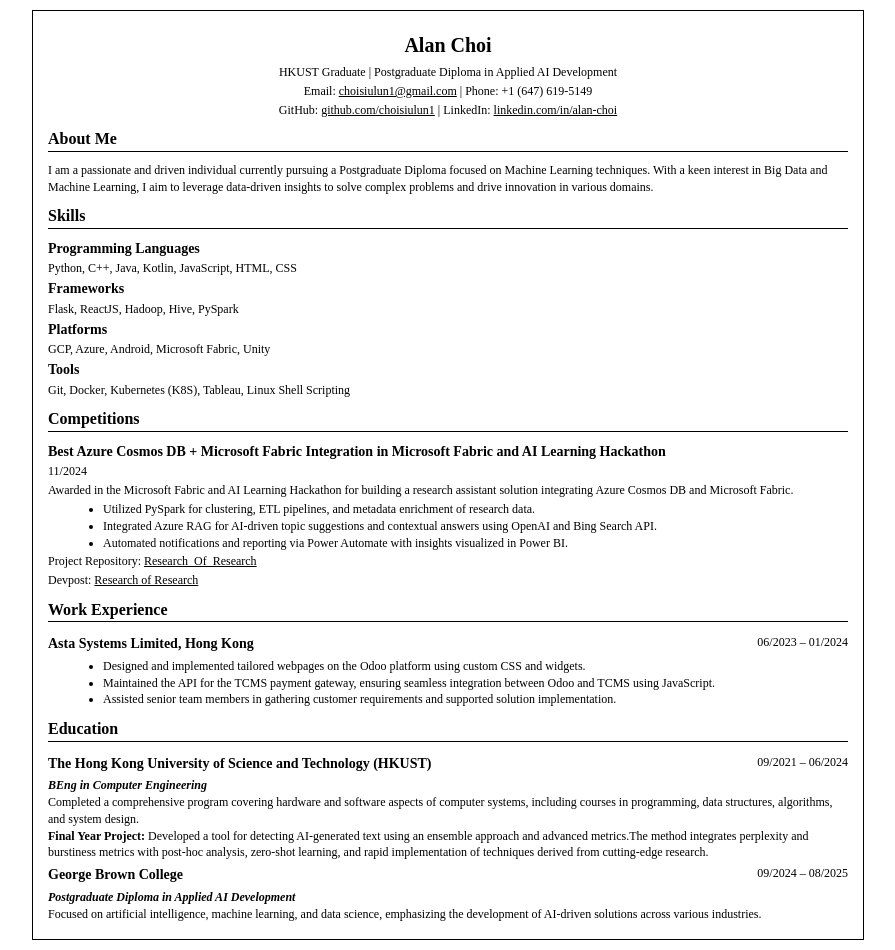
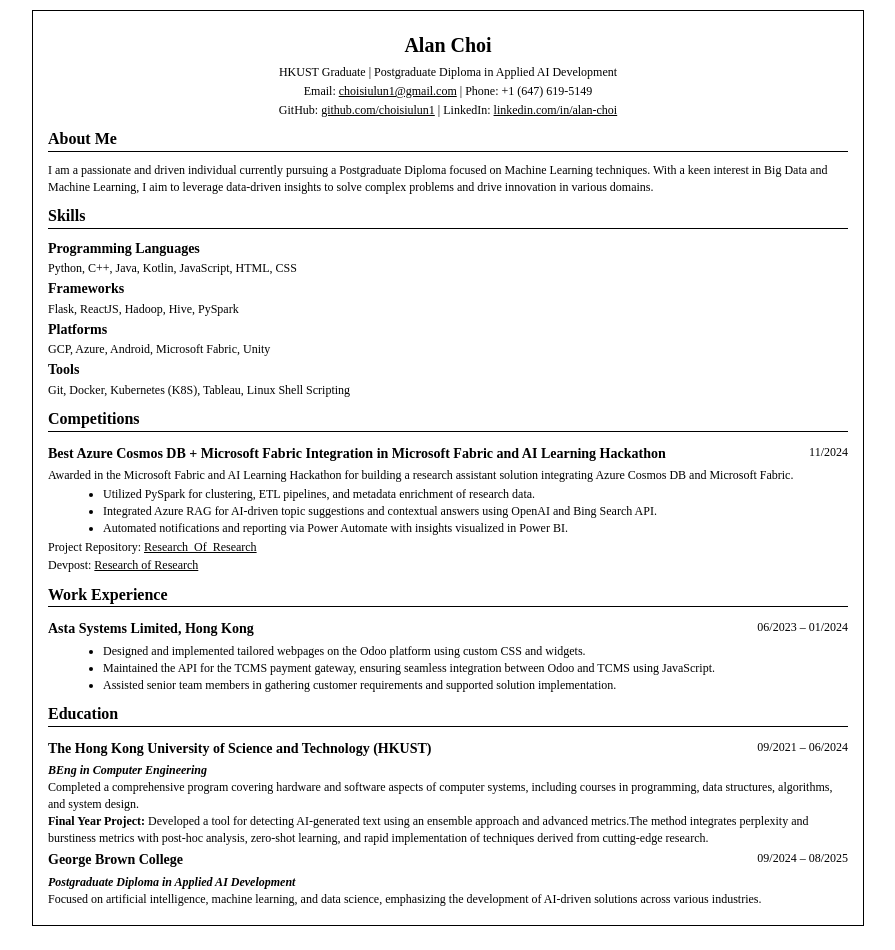
Before and after one commit to choisiulun1/choisiulun1.github.io, a plain HTML site: page index.html in a window 1280 px wide. Shown: the whole page, without its empty margins (192-1087 px from the left). Drawn offline with Linux system fonts and the light colour scheme.

Commit message:
fabric time

```diff
--- a/index.html
+++ b/index.html
@@ -105,10 +105,10 @@
 
   <section>
     <h2>Competitions</h2>
-    <flex>
+    <div class="flex">
       <h3>Best Azure Cosmos DB + Microsoft Fabric Integration in Microsoft Fabric and AI Learning Hackathon</h3>
       <p>11/2024</p>
-    </flex>
+    </div>
 
     <p>
       Awarded in the Microsoft Fabric and AI Learning Hackathon for building a research assistant solution integrating Azure Cosmos DB and Microsoft Fabric.
```
